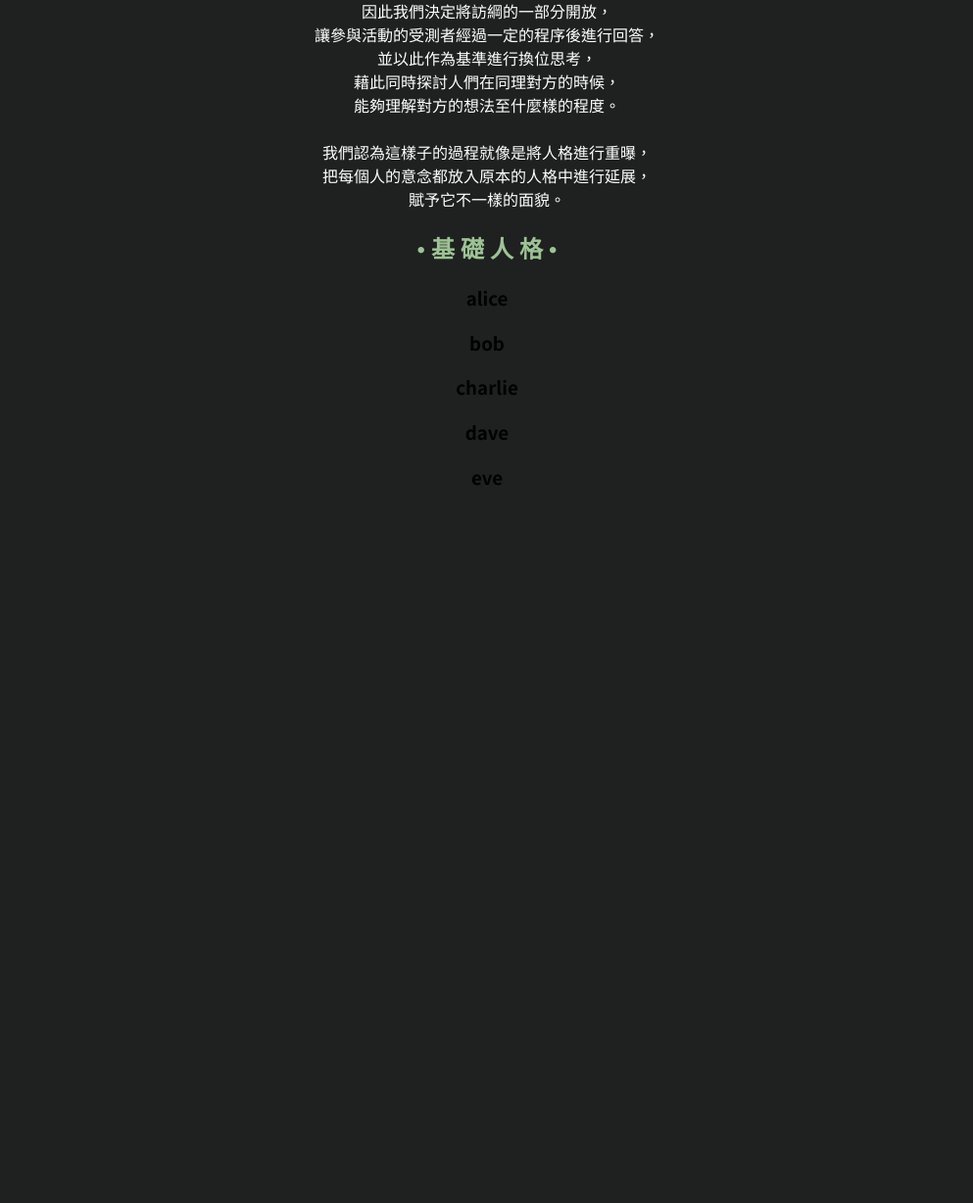
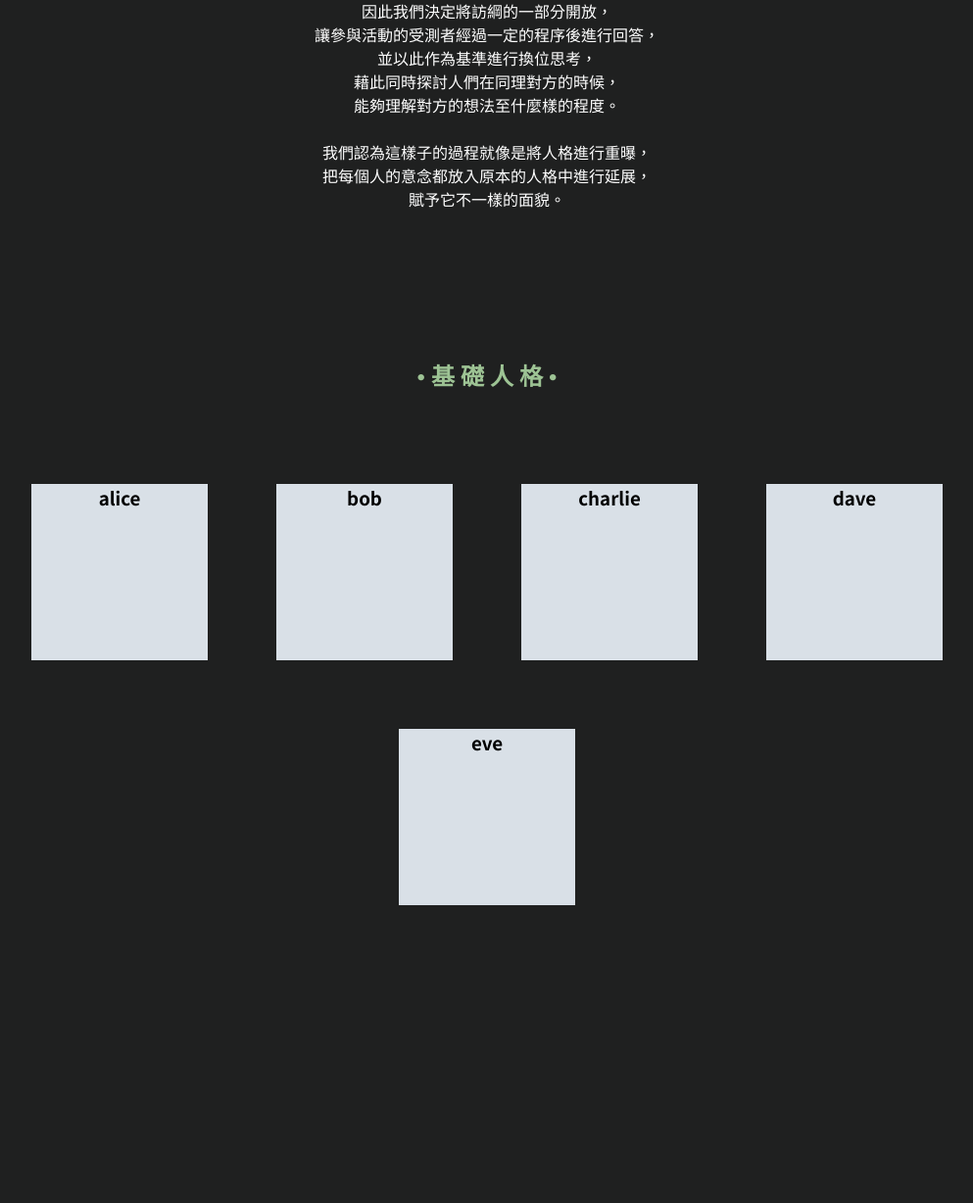
Before and after one commit to w4a2y4/memorylab-website, a Flask app: page /characters in a window 1280 px wide. Shown: the part 756-1984 px from the top of the page at 98% size, without its empty margins (143-1136 px from the left). Before the commit the page ends 1251 px from the top, so only its background shows below. Run offline with Flask 2, Linux system fonts and the light colour scheme; data comes from the database, SQL or seed files in the repository; some web fonts are replaced.

Commit message:
Characters blocks

```diff
--- a/static/stylesheets/characters.css
+++ b/static/stylesheets/characters.css
@@ -0,0 +1,31 @@
+#description {
+    margin-top: 100px;
+    margin-bottom: 150px;
+}
+
+#footer {
+    width: 100%;
+    height: 300px;
+}
+
+#characters {
+    display: flex;
+    margin: auto;
+    justify-content: space-around;
+    flex-wrap: wrap;
+    max-width: 1000px;
+}
+
+.user {
+    float: left;
+    width: 210px;
+    height: 210px;
+    padding: 15px;
+    margin-top: 40px;
+}
+
+.profile {
+    background: #D9E0E7;
+    height: 180px;
+    width: 180px;
+}
--- a/templates/characters.html
+++ b/templates/characters.html
@@ -47,13 +47,15 @@
         </p>
     </div>
 
+    <h2>• 基 礎 人 格 •</h2>
+
     <div id="characters">
-        <h2>• 基 礎 人 格 •</h2>
         {% for user in users%}
         <div class="user"
-             onclick="window.location='characters/{{user.id}}';"
-             style="background-image:url()">
-            <h3>{{user.name}}</h3>
+             onclick="window.location='characters/{{user.id}}';">
+            <div class="profile" style="background-image:url()">
+                 <h3>{{user.name}}</h3>
+            </div>
         </div>
         {% endfor %}
     </div>
```
